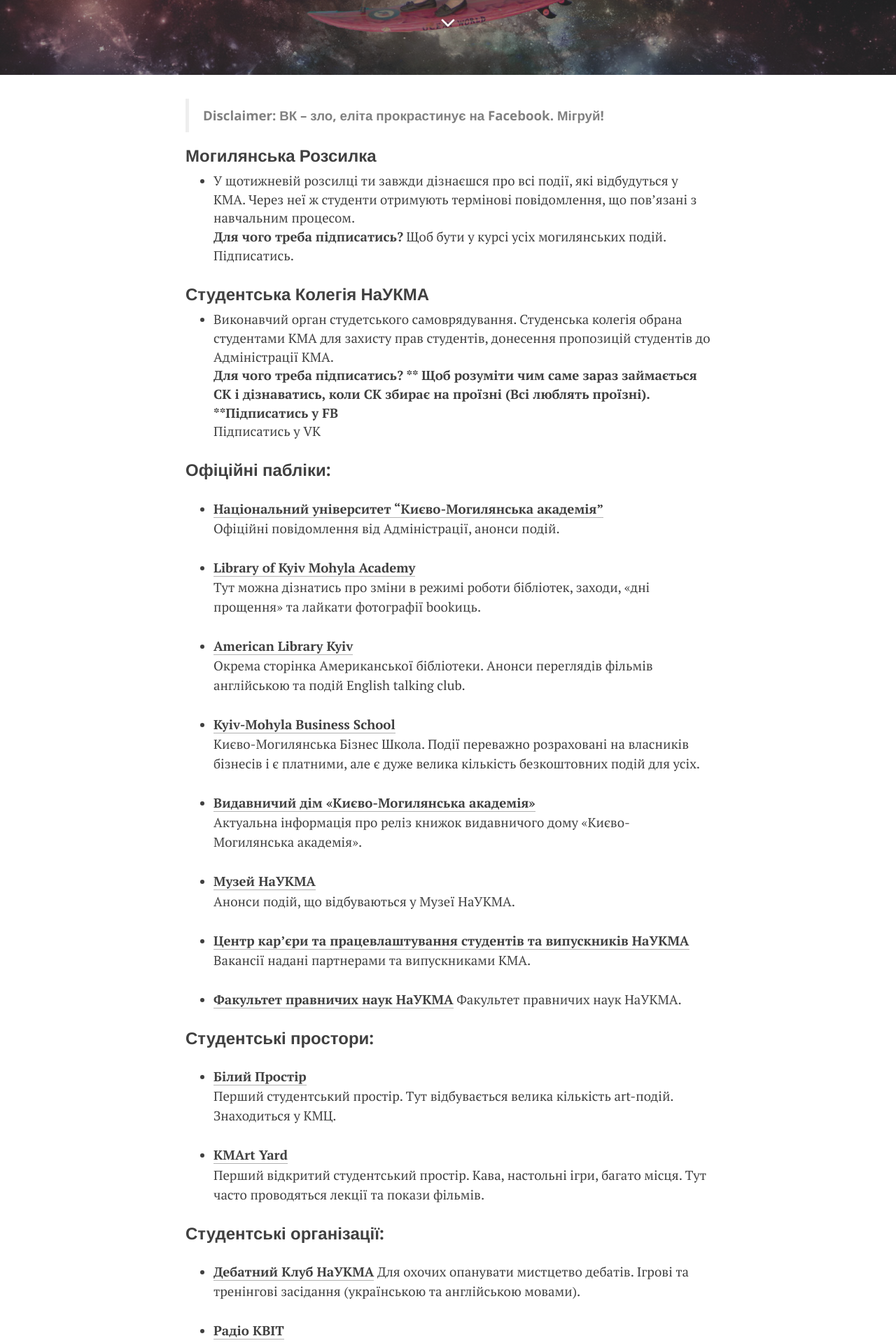
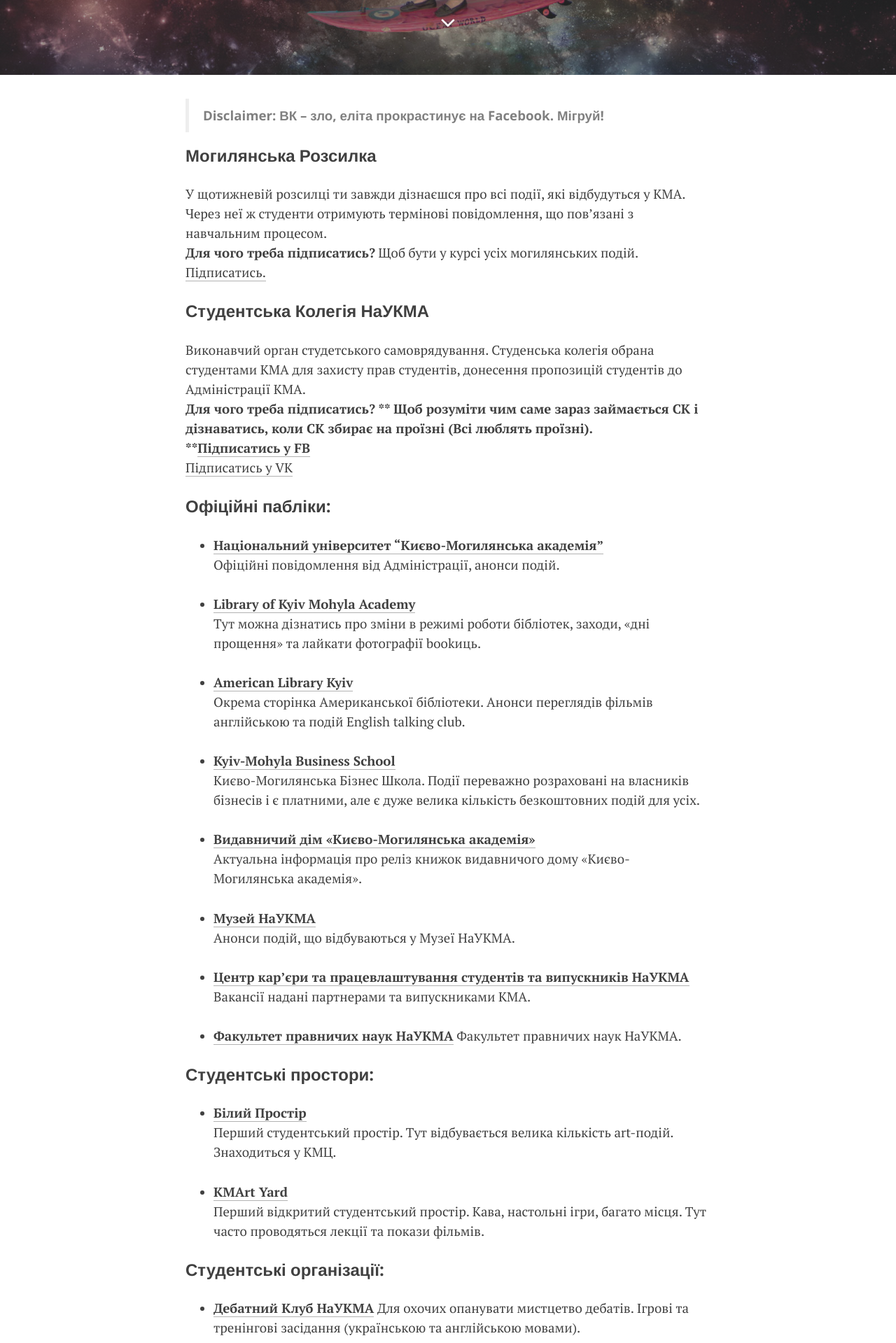
Before and after one commit to boretskyi/boretskyi.github.io, a Jekyll site: the page built from _posts/2015-09-01-kma-guide.md, in a window 1280 px wide. Shown: the part 344-2263 px from the top of the page at 70% size. Built offline with Jekyll 4.4.1, drawn with Linux system fonts in a browser that asks for light colours; nearby versions of some CDN libraries; Markdown is read by kramdown in place of the engine named in the settings; comment, search, counter and statistics services are not loaded.

```diff
--- a/_posts/2015-09-01-kma-guide.md
+++ b/_posts/2015-09-01-kma-guide.md
@@ -19,12 +19,12 @@ date: "2015-09-01 16:46 +0300"
 >**Disclaimer: ВК – зло, еліта прокрастинує на Facebook. Мігруй!**
 
 ###[Могилянська Розсилка](http://goo.gl/EoH2hM)
-- У щотижневій розсилці ти завжди дізнаєшся про всі події, які відбудуться у КМА. Через неї ж студенти отримують термінові повідомлення, що пов'язані з навчальним процесом.
+У щотижневій розсилці ти завжди дізнаєшся про всі події, які відбудуться у КМА. Через неї ж студенти отримують термінові повідомлення, що пов'язані з навчальним процесом.
 **Для чого треба підписатись?** Щоб бути у курсі усіх могилянських подій.
 [Підписатись.](http://goo.gl/EoH2hM)
 
 ###Студентська Колегія НаУКМА
-- Виконавчий орган студетського самоврядування. Студенська колегія обрана студентами КМА для захисту прав студентів, донесення пропозицій студентів до Адміністрації КМА.
+Виконавчий орган студетського самоврядування. Студенська колегія обрана студентами КМА для захисту прав студентів, донесення пропозицій студентів до Адміністрації КМА.
 **Для чого треба підписатись? ** Щоб розуміти чим саме зараз займається СК і дізнаватись, коли СК збирає на проїзні (Всі люблять проїзні).
 **[Підписатись у FB](https://www.facebook.com/StudNaUKMA)**
 [Підписатись у VK](https://vk.com/sk_kma)
```
